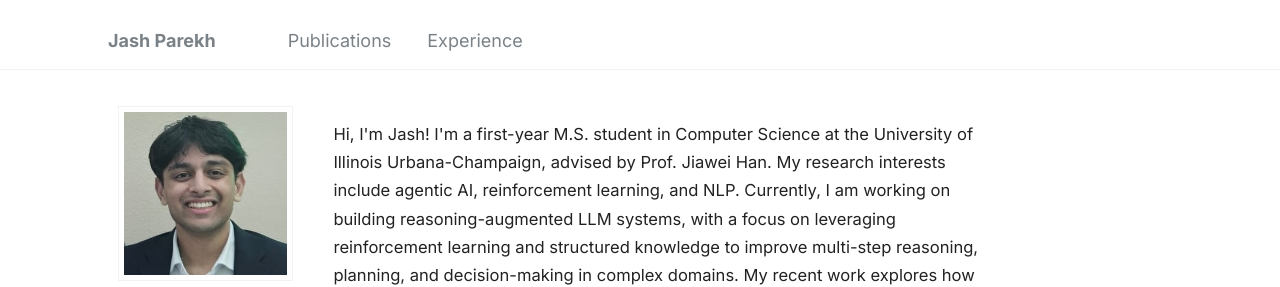
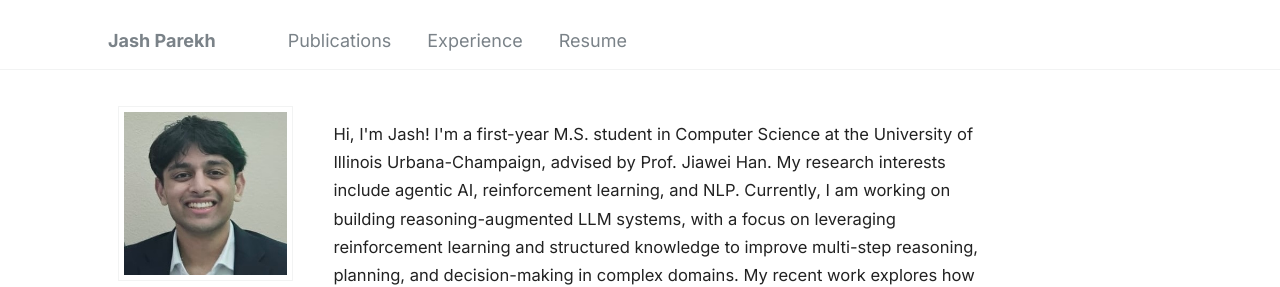
Before and after one commit to jashparekh1/jashparekh1.github.io, a Jekyll site: the page built from _pages/about.md, in a window 1280 px wide and 900 px high. Shown: the top 287 px of the window. Built offline with Jekyll 4.4.1, drawn with Linux system fonts in a browser that asks for light colours; some web fonts are replaced.

Commit message:
add resume link

```diff
--- a/_data/navigation.yml
+++ b/_data/navigation.yml
@@ -4,3 +4,6 @@
 
   - title: "Experience"
     url: /#experience
+
+  - title: "Resume"
+    url: https://drive.google.com/file/d/1wPrJlM3O3_NLSm7-3pq3KJyJ2B5s_Vil/view?usp=sharing
--- a/_includes/head/custom.html
+++ b/_includes/head/custom.html
@@ -2,25 +2,6 @@
 
 <!-- start custom head snippets -->
 
-<link rel="apple-touch-icon" sizes="57x57" href="{{ base_path }}/images/apple-touch-icon-57x57.png?v=M44lzPylqQ">
-<link rel="apple-touch-icon" sizes="60x60" href="{{ base_path }}/images/apple-touch-icon-60x60.png?v=M44lzPylqQ">
-<link rel="apple-touch-icon" sizes="72x72" href="{{ base_path }}/images/apple-touch-icon-72x72.png?v=M44lzPylqQ">
-<link rel="apple-touch-icon" sizes="76x76" href="{{ base_path }}/images/apple-touch-icon-76x76.png?v=M44lzPylqQ">
-<link rel="apple-touch-icon" sizes="114x114" href="{{ base_path }}/images/apple-touch-icon-114x114.png?v=M44lzPylqQ">
-<link rel="apple-touch-icon" sizes="120x120" href="{{ base_path }}/images/apple-touch-icon-120x120.png?v=M44lzPylqQ">
-<link rel="apple-touch-icon" sizes="144x144" href="{{ base_path }}/images/apple-touch-icon-144x144.png?v=M44lzPylqQ">
-<link rel="apple-touch-icon" sizes="152x152" href="{{ base_path }}/images/apple-touch-icon-152x152.png?v=M44lzPylqQ">
-<link rel="apple-touch-icon" sizes="180x180" href="{{ base_path }}/images/apple-touch-icon-180x180.png?v=M44lzPylqQ">
-<link rel="icon" type="image/png" href="{{ base_path }}/images/favicon-32x32.png?v=M44lzPylqQ" sizes="32x32">
-<link rel="icon" type="image/png" href="{{ base_path }}/images/android-chrome-192x192.png?v=M44lzPylqQ" sizes="192x192">
-<link rel="icon" type="image/png" href="{{ base_path }}/images/favicon-96x96.png?v=M44lzPylqQ" sizes="96x96">
-<link rel="icon" type="image/png" href="{{ base_path }}/images/favicon-16x16.png?v=M44lzPylqQ" sizes="16x16">
-<link rel="manifest" href="{{ base_path }}/images/manifest.json?v=M44lzPylqQ">
-<link rel="mask-icon" href="{{ base_path }}/images/safari-pinned-tab.svg?v=M44lzPylqQ" color="#000000">
-<link rel="shortcut icon" href="/images/favicon.ico?v=M44lzPylqQ">
-<meta name="msapplication-TileColor" content="#000000">
-<meta name="msapplication-TileImage" content="{{ base_path }}/images/mstile-144x144.png?v=M44lzPylqQ">
-<meta name="msapplication-config" content="{{ base_path }}/images/browserconfig.xml?v=M44lzPylqQ">
 <meta name="theme-color" content="#ffffff">
 <link rel="preconnect" href="https://fonts.googleapis.com">
 <link rel="preconnect" href="https://fonts.gstatic.com" crossorigin>
```
Also changed, not shown: other parts of _includes/head/custom.html (+0 -13 lines), images/experience/youtube.png.
